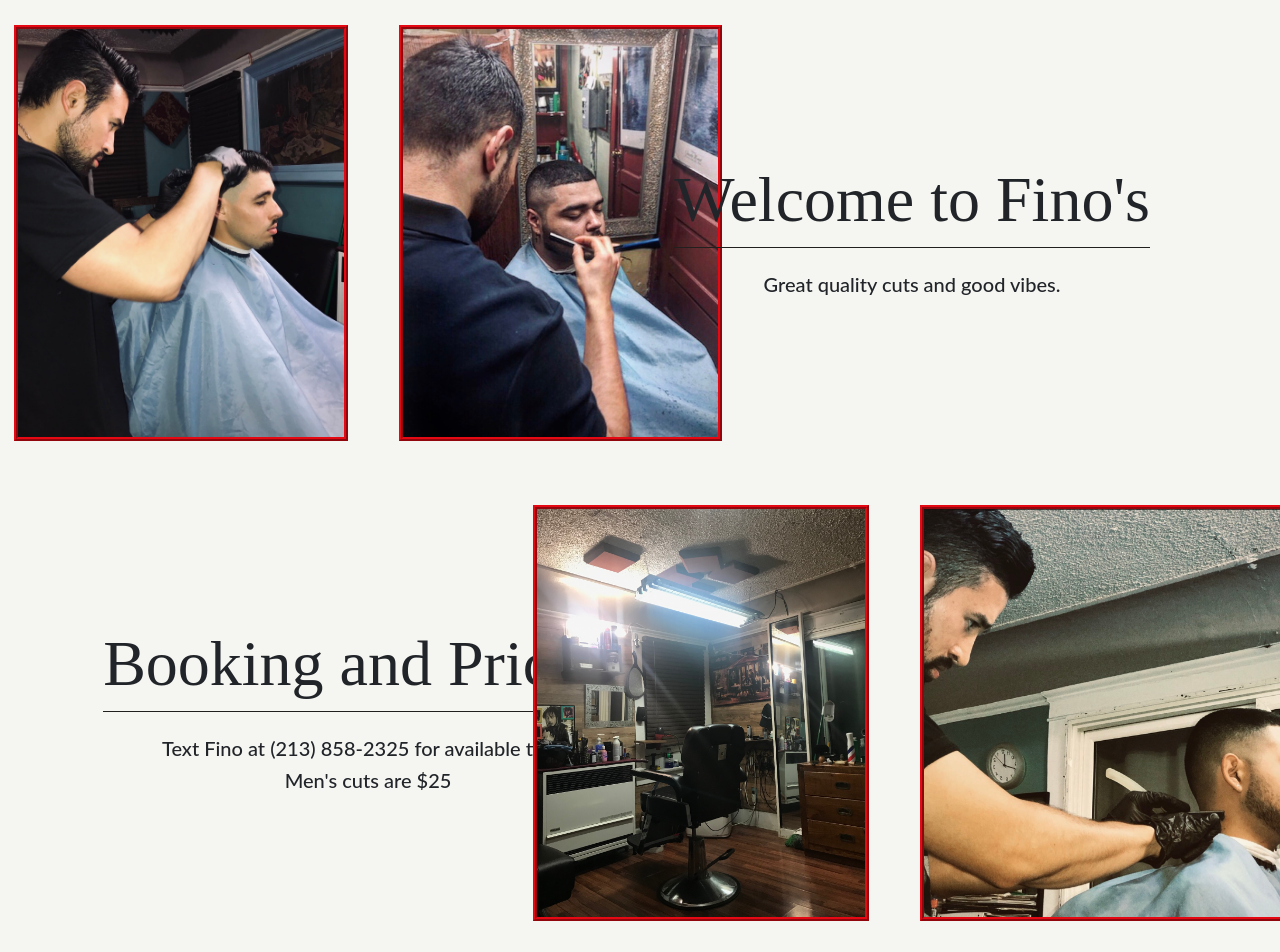
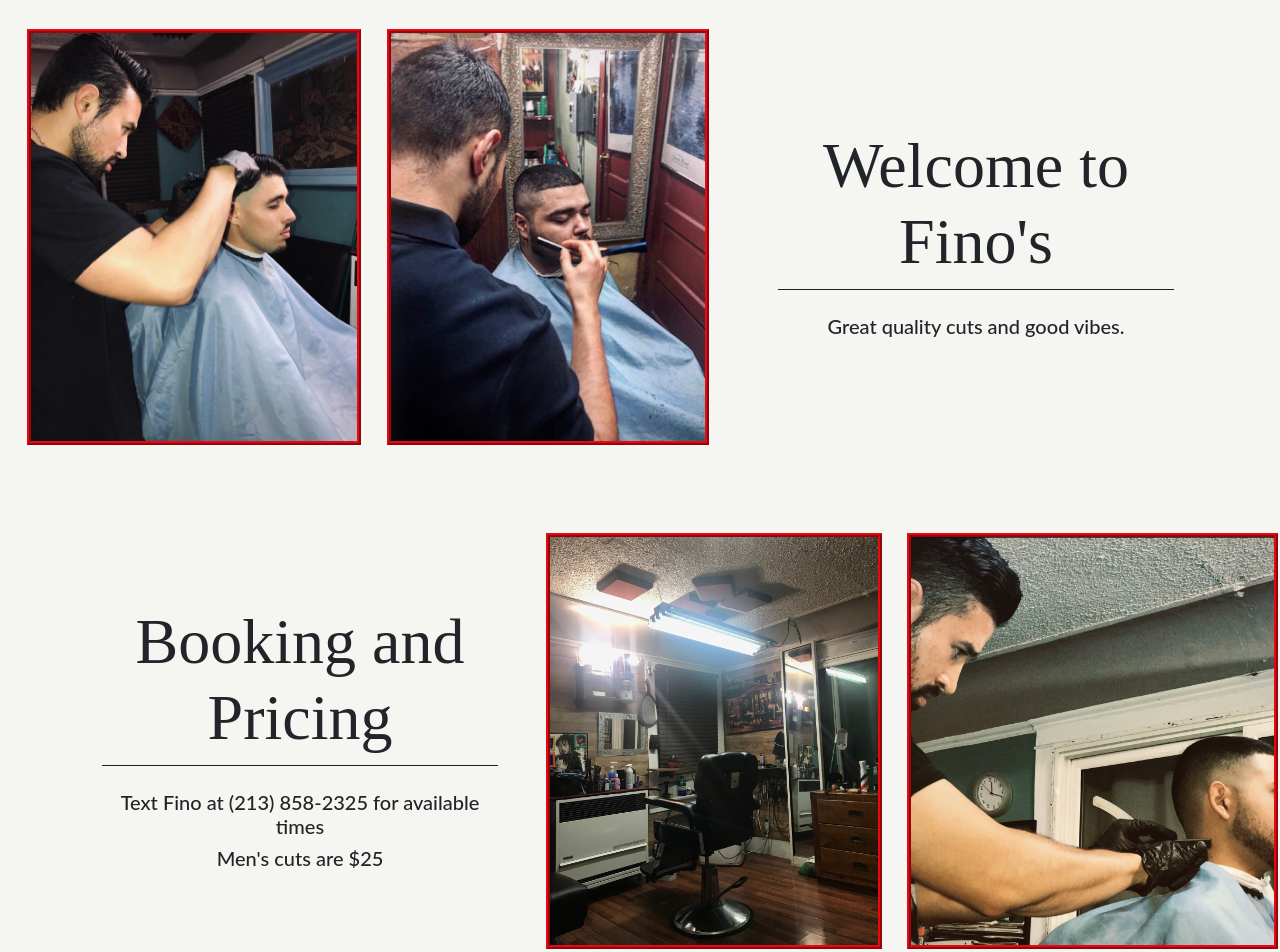
Before and after one commit to moonjason/fino-barbershop, a React (Create React App) app in the folder client/: page / in a window 1280 px wide. Shown: the part 740-1692 px from the top of the page. Built offline with nearby package versions, Linux system fonts and the light colour scheme; no server answers; a web font is replaced by a local one.

Commit message:
adjust home page mobile responsiveness

```diff
--- a/client/src/components/Pricing/Pricing.js
+++ b/client/src/components/Pricing/Pricing.js
@@ -2,7 +2,7 @@ import React from 'react'
 
 const Pricing = () => {
     return (
-        <div id="pricing-container">
+        <div id="pricing-containertwo">
             <div id="pricing__texttwo">
                 <h1 className="pricing--title">Booking and Pricing</h1>
                 <h5>Text Fino at (213) 858-2325 for available times</h5>
--- a/client/src/index.css
+++ b/client/src/index.css
@@ -171,28 +171,46 @@ html {
 
 
 .photo {
-    margin: 0 2vw;
-    /* max-width: 50%;
-    max-height: 100%; */
-    max-width: 26rem;
-    max-height: 26rem;
+    margin: 0 1vw;
+    max-width: 50%;
+    max-height: 100%;
+    /* max-width: 26rem;
+    max-height: 26rem; */
     border: 4px ridge #e50914;
 }
 
 .pricing--title{
     font-family: 'Yesteryear', cursive;
     font-size: 4rem;
+    padding-top: 2rem;
     padding-bottom: .5rem;
     border-bottom: 1px solid #221f1f;
     margin-bottom: 1.5rem;
+    width: 75vw;
 }
 
 #pricing-container {
     padding-top: 4vh;
+    /* margin: 6vh 0; */
     width: 85%;
-    height: 55vh;
+    /* height: 55vh; */
     margin: 5vh auto;
     display: flex;
+    flex-direction: column;
+    align-items: center;
+    text-align: center;
+}
+
+#pricing-containertwo{
+    padding-top: 6vh;
+    /* margin: 6vh 0; */
+    width: 85%;
+    /* height: 55vh; */
+    margin: 5vh auto;
+    display: flex;
+    flex-direction: column-reverse;
+    align-items: center;
+    text-align: center;
 }
 
 #pricing__carousel{
@@ -255,6 +273,19 @@ html {
     .header-business-card {
         margin-bottom: 0;
     }
+    .pricing--title{
+        padding-top: 0;
+        width: 31vw;
+    }
+    #pricing__text {
+        padding-left: 8rem;
+    }
+    #pricing__texttwo{
+        padding-right: 8.5rem;
+    }
+    #pricing-container, #pricing-containertwo{
+        flex-direction: row;
+    }
 }
 
 @media only screen and (min-width: 1113px) {
@@ -265,4 +296,8 @@ html {
     .header {
         background-size: 100vw 140vh;
     }
+    .photo {
+        max-width: 26rem;
+        max-height: 26rem;
+    }
 }
```
